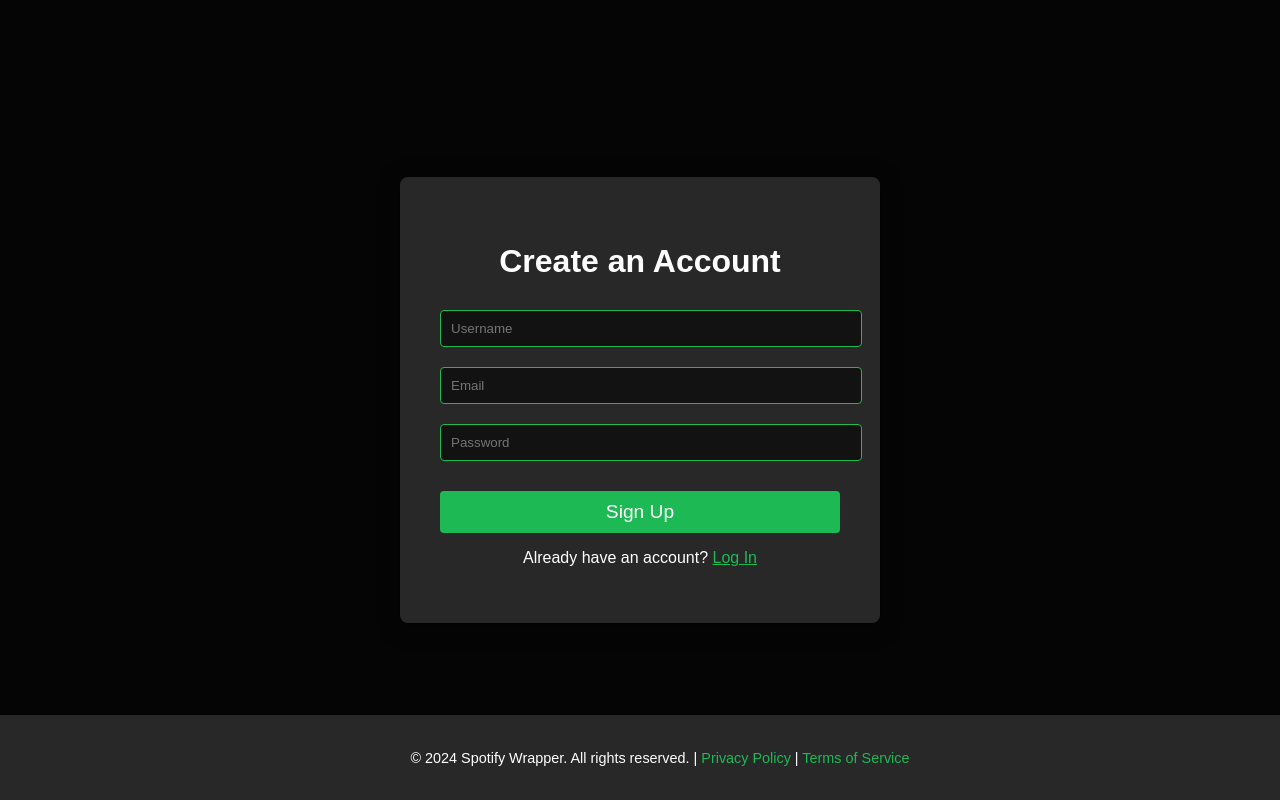
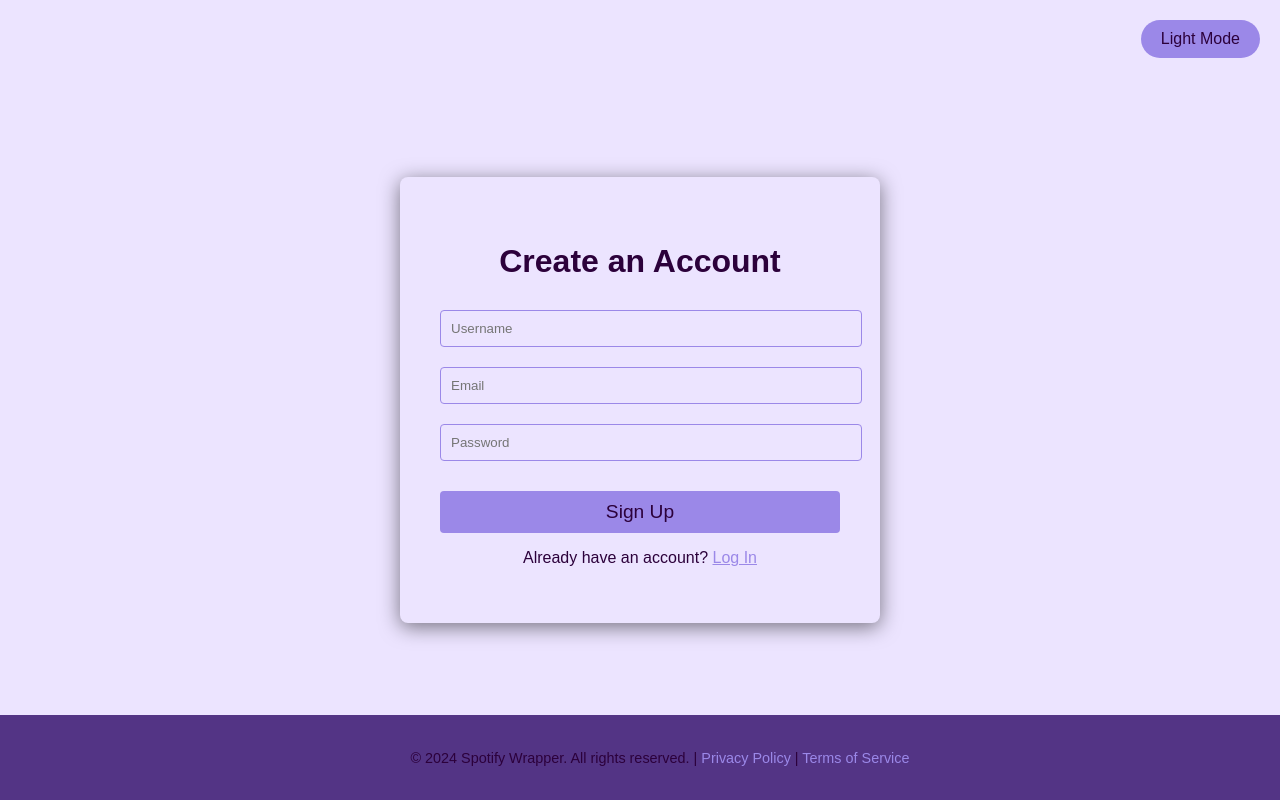
Before and after one commit to Apatel777/Spotify-Wrapper, a Django app: page /signup/ in a window 1280 px wide. Run offline with Django 5.2, Linux system fonts and the light colour scheme.

Commit message:
Fix Everything

```diff
--- a/users/templates/home/signup.html
+++ b/users/templates/home/signup.html
@@ -5,12 +5,35 @@
     <meta name="viewport" content="width=device-width, initial-scale=1.0">
     <title>Sign Up - Spotify Wrapper</title>
     <style>
+        /* Root variables for dark mode with purple tones */
+        :root {
+            --bg-color: #ece4ff; /* Light lavender */
+            --text-color: #2c013b; /* Deep purple for strong contrast */
+            --btn-bg-color: #9b88e8; /* Soft purple for buttons */
+            --btn-hover-color: #7350c3; /* Rich purple for hover */
+            --footer-bg-color: #533485; /* Subtle dark footer */
+            --overlay-color: rgba(255, 255, 255, 0.85); /* Light, soft overlay */
+            --glow-color: #f0d1ff; /* Gentle pastel glow */
+        }
+
+
+        /* Light mode variables */
+        .light-mode {
+            --bg-color: #ffffff; /* White background */
+            --text-color: #29004b; /* Dark purple text */
+            --btn-bg-color: #9a4dff; /* Bright purple for buttons */
+            --btn-hover-color: #7e38cc; /* Darker purple for button hover */
+            --footer-bg-color: #e6dbff; /* Light footer background */
+            --overlay-color: rgba(255, 255, 255, 0.7); /* Light overlay */
+        }
+
         body, html {
             margin: 0;
             padding: 0;
-            font-family: Arial, sans-serif;
-            background-color: #121212;
-            color: white;
+            font-family: 'Poppins', sans-serif;
+            background-color: var(--bg-color);
+            color: var(--text-color);
+            transition: background-color 0.3s, color 0.3s;
             height: 100vh;
         }
 
@@ -20,32 +43,21 @@
             justify-content: center;
             align-items: center;
             height: 100%;
-            /*background-image: url('https://i.imgur.com/zX5P1Z7.jpg'); /* Placeholder image */
             background-size: cover;
             background-position: center;
-        }
-
-        /* Overlay to darken the background */
-        .signup-container::before {
-            content: "";
-            position: absolute;
-            top: 0;
-            left: 0;
-            width: 100%;
-            height: 100%;
-            background-color: rgba(0, 0, 0, 0.7); /* Dark overlay */
+            position: relative;
+            overflow: hidden;
         }
 
         /* Form box styling */
         .signup-form {
-            position: relative;
-            z-index: 1;
-            background-color: #282828;
+            background-color: var(--bg-color);
             padding: 40px;
             border-radius: 8px;
             box-shadow: 0 4px 20px rgba(0, 0, 0, 0.5);
             width: 400px;
             text-align: center;
+            color: var(--text-color);
         }
 
         .signup-form h2 {
@@ -59,9 +71,9 @@
             padding: 10px;
             margin: 10px 0;
             border-radius: 4px;
-            border: 1px solid #1DB954;
-            background-color: #121212;
-            color: white;
+            border: 1px solid var(--btn-bg-color);
+            background-color: transparent;
+            color: var(--text-color);
         }
 
         .signup-form button {
@@ -70,30 +82,31 @@
             margin-top: 20px;
             border: none;
             border-radius: 4px;
-            background-color: #1DB954;
-            color: white;
+            background-color: var(--btn-bg-color);
+            color: var(--text-color);
             font-size: 1.2em;
             cursor: pointer;
             transition: background-color 0.3s;
         }
 
         .signup-form button:hover {
-            background-color: #1aa34a; /* Darker green on hover */
+            background-color: var(--btn-hover-color); /* Darker purple on hover */
         }
 
         /* Footer styling */
         footer {
-            background-color: #282828;
+            background-color: var(--footer-bg-color);
             text-align: center;
             padding: 20px;
             position: fixed;
             bottom: 0;
             width: 100%;
             font-size: 0.9em;
+            color: var(--text-color);
         }
 
         footer a {
-            color: #1DB954;
+            color: var(--btn-bg-color);
             text-decoration: none;
         }
 
@@ -101,9 +114,31 @@
             text-decoration: underline;
         }
 
+        /* Toggle Button */
+        .toggle-btn {
+            background-color: var(--btn-bg-color);
+            color: var(--text-color);
+            border: none;
+            padding: 10px 20px;
+            cursor: pointer;
+            font-size: 1em;
+            border-radius: 20px;
+            position: absolute;
+            top: 20px;
+            right: 20px;
+            z-index: 2;
+            transition: background-color 0.3s;
+        }
+
+        .toggle-btn:hover {
+            background-color: var(--btn-hover-color);
+        }
     </style>
 </head>
 <body>
+
+    <!-- Dark/Light Mode Toggle -->
+    <button class="toggle-btn" onclick="toggleMode()">Light Mode</button>
 
     <!-- Sign Up Section -->
     <div class="signup-container">
@@ -114,7 +149,7 @@
             <input type="email" name="email" placeholder="Email" required>
             <input type="password" name="password" placeholder="Password" required>
             <button type="submit">Sign Up</button>
-            <p>Already have an account? <a href="{% url 'login' %}" style="color: #1DB954;">Log In</a></p>
+            <p>Already have an account? <a href="{% url 'login' %}" style="color: var(--btn-bg-color);">Log In</a></p>
         </form>
     </div>
 
@@ -123,5 +158,42 @@
         <p>© 2024 Spotify Wrapper. All rights reserved. | <a href="#">Privacy Policy</a> | <a href="#">Terms of Service</a></p>
     </footer>
 
+    <script>
+        // Function to toggle between light and dark mode
+        function toggleMode() {
+            const body = document.body;
+            body.classList.toggle('light-mode');
+            const btn = document.querySelector('.toggle-btn');
+
+            // Update button text based on the current mode
+            if (body.classList.contains('light-mode')) {
+                btn.textContent = 'Dark Mode';
+                localStorage.setItem('theme', 'light-mode'); // Save light mode in localStorage
+            } else {
+                btn.textContent = 'Light Mode';
+                localStorage.setItem('theme', 'dark-mode'); // Save dark mode in localStorage
+            }
+        }
+
+        // Function to apply the saved theme from localStorage
+        function applySavedMode() {
+            const savedTheme = localStorage.getItem('theme');
+            const body = document.body;
+            const btn = document.querySelector('.toggle-btn');
+
+            // Apply the saved theme if it exists
+            if (savedTheme === 'light-mode') {
+                body.classList.add('light-mode');
+                btn.textContent = 'Dark Mode';
+            } else {
+                body.classList.remove('light-mode');
+                btn.textContent = 'Light Mode';
+            }
+        }
+
+        // Call applySavedMode on page load to apply the correct theme
+        window.onload = applySavedMode;
+    </script>
+
 </body>
 </html>
--- a/users/urls.py
+++ b/users/urls.py
@@ -2,6 +2,7 @@ from django.urls import path
 from . import views
 #urls for the page pathways
 urlpatterns = [
+    path('set_theme/<str:theme>/', views.set_theme, name='set_theme'),
     path('', views.home_view, name='home'),
     path('home/', views.home_view, name='home'),
     path('login/', views.login_view, name='login'),
--- a/users/views.py
+++ b/users/views.py
@@ -8,11 +8,15 @@ from .models import User
 
 
 def signup(request):
+    # Get the theme from session, default to light mode
+    theme = request.session.get('theme', 'light')
+
     if request.method == 'POST':
         username = request.POST['username']
         email = request.POST['email']
         password = request.POST['password']
 
+        # Check if the email is already in use
         if User.objects.filter(email=email).exists():
             return JsonResponse({'error': 'Email already in use'}, status=400)
 
@@ -26,11 +30,14 @@ def signup(request):
         # Automatically log in the user after signing up
         login(request, user)
 
-        return redirect('dashboard')  # Redirect to home after signup
+        # Redirect to the dashboard after signup
+        return redirect('dashboard')  # Redirect without passing theme context
 
-    return render(request, 'home/signup.html')  # Render the signup form
+    # Render the signup form with the theme
+    return render(request, 'home/signup.html', {'theme': theme})
 
 def login_view(request):
+    theme = request.session.get('theme', 'light')  # Default to light mode
     if request.method == 'POST':
         username = request.POST['username']
         password = request.POST['password']
@@ -44,38 +51,49 @@ def login_view(request):
             return redirect('dashboard')
         else:
             # Invalid credentials
-            return render(request, 'home/login.html', {'error': 'Invalid username or password'})
+            return render(request, 'home/login.html', {'theme': theme, 'error': 'Invalid username or password'})
 
-    return render(request, 'home/login.html')
+    return render(request, 'home/login.html', {'theme': theme})
 
 def home_view(request):
     return render(request, 'home/home.html', {})
 
 @login_required
 def dashboard(request):
-    return render(request, 'registered/dashboard.html')
+    theme = request.session.get('theme', 'light-mode')  # Default to light mode
+    return render(request, 'registered/dashboard.html', {'theme': theme})
 
 def profile_view(request):
+    theme = request.session.get('theme', 'light')  # Default to light mode
     if request.method == 'POST':
         if 'delete_account' in request.POST:
             request.user.delete()
             return redirect('home')
         # add in whatever other stuff the profile view will have
 
-    return render(request, 'users/profile.html', {'form': []})
+    return render(request, 'users/profile.html', {'form': [], 'theme': theme})
 
 def logout_view(request):
+    theme = request.session.get('theme', 'light')  # Default to light mode
     logout(request)
-    return redirect('home')  # Redirect to home after logout
+    return redirect('home', {'theme': theme})  # Redirect to home after logout
 
 def wraps_view(request):
+    theme = request.session.get('theme', 'light')  # Default to light mode
     # Fetch wraps associated with the user
     wraps = []  # Replace with actual query to fetch wraps
-    return render(request, 'users/wraps.html', {'wraps': wraps})
+    return render(request, 'users/wraps.html', {'wraps': wraps, 'theme': theme})
 
 @login_required
 def delete_account_view(request):
+    theme = request.session.get('theme', 'light')  # Default to light mode
     if request.method == 'POST':
         request.user.delete()
         return redirect('home')
-    return render(request, 'users/delete_account.html')
+    return render(request, 'users/delete_account.html', {'theme': theme})
+
+
+def set_theme(request, theme):
+    if theme in ['light', 'dark']:
+        request.session['theme'] = theme
+    return redirect(request.META.get('HTTP_REFERER', '/'))  # Redirect back to the page
```
Also changed, not shown: users/templates/home/home.html (+32 -3 lines), users/templates/home/login.html (+61 -40 lines), db.sqlite3.
